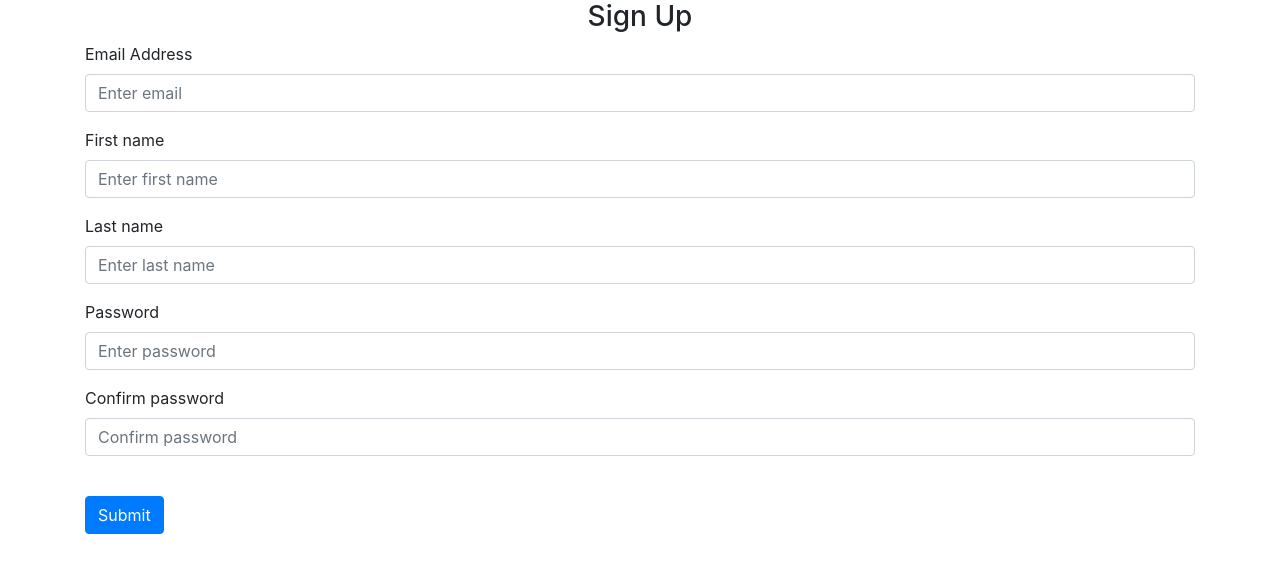
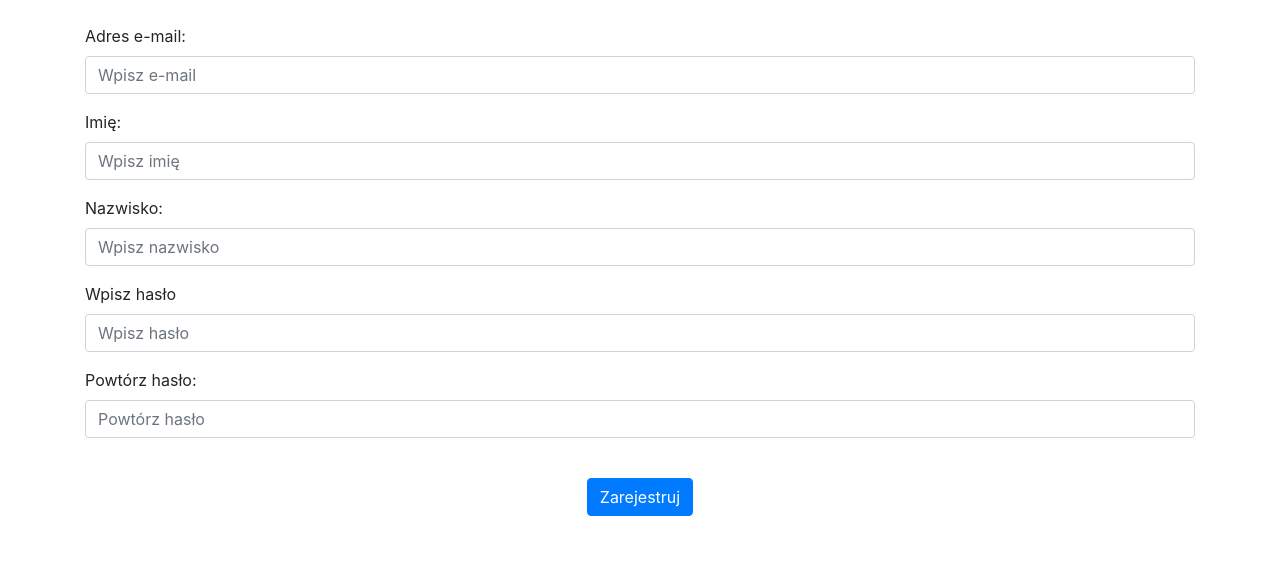
Before and after one commit to shepherd2706/job_ads_website, a Python web app: template website/templates/sign_up.html in a window 1280 px wide. Shown: the part 56-629 px from the top of the page. Run offline with Jinja, Linux system fonts and the light colour scheme; the template is opened without the code that fills it, so the values that code supplies are empty; some libraries are stand-ins or nearby versions.

Commit message:
spolszczone komunikaty

```diff
--- a/website/templates/logout.html
+++ b/website/templates/logout.html
@@ -1,4 +1,4 @@
 <!-- ten plik bedzie taki sam jak base.html i mozna nadpisywac bloki ktore w nim sa -->
 {% extends "base.html" %}
-{% block title %}Logout{% endblock %}
-{% block content %}<h1>This is logout page</h1>{% endblock %}
+{% block title %}Wylogowanie{% endblock %}
+{% block content %}{% endblock %}
--- a/website/templates/sign_up.html
+++ b/website/templates/sign_up.html
@@ -1,58 +1,60 @@
 <!-- ten plik bedzie taki sam jak base.html i mozna nadpisywac bloki ktore w nim sa -->
 {% extends "base.html" %}
-{% block title %}Sign Up{% endblock %}
+{% block title %}Rejestracja{% endblock %}
 {% block content %}
 <!-- metoda POST wysyla wszystkie informacje z forma na serwer, serwer odpowiada na requesta i cos robi -->
 <form method="POST">
-    <h3 align="center">Sign Up</h3>
+    <br/>
     <div class="form-group">
-        <label for="email">Email Address</label>
+        <label for="email">Adres e-mail:</label>
         <!-- po atrybucie id laczymy label z inputem -->
         <!-- po atrybucie name laczymy inputem z backendem pythona-->
         <input
             class="form-control"
             id="email"
             name="email"
-            placeholder="Enter email"
+            placeholder="Wpisz e-mail"
             type="email"/>
     </div>
     <div class="form-group">
-        <label for="firstName">First name</label>
+        <label for="firstName">Imię:</label>
         <input
             class="form-control"
             id="firstName"
             name="firstName"
-            placeholder="Enter first name"
+            placeholder="Wpisz imię"
             type="text"/>
     </div>
     <div class="form-group">
-        <label for="lastName">Last name</label>
+        <label for="lastName">Nazwisko:</label>
         <input
             class="form-control"
             id="lastName"
             name="lastName"
-            placeholder="Enter last name"
+            placeholder="Wpisz nazwisko"
             type="text"/>
     </div>
     <div class="form-group">
-        <label for="password1">Password</label>
+        <label for="password1">Wpisz hasło</label>
         <input
             class="form-control"
             id="password1"
             name="password1"
-            placeholder="Enter password"
+            placeholder="Wpisz hasło"
             type="password"/>
     </div>
     <div class="form-group">
-        <label for="password2">Confirm password</label>
+        <label for="password2">Powtórz hasło:</label>
         <input
             class="form-control"
             id="password2"
             name="password2"
-            placeholder="Confirm password"
+            placeholder="Powtórz hasło"
             type="password"/>
     </div>
     <br />
-    <button type="submit" class="btn btn-primary">Submit</button>
+    <div align="center">
+            <button type="submit" class="btn btn-primary">Zarejestruj</button>
+    </div>
 </form>
 {% endblock %}
```
Also changed, not shown: website/templates/login.html (+10 -8 lines), website/views.py (+11 -5 lines).
